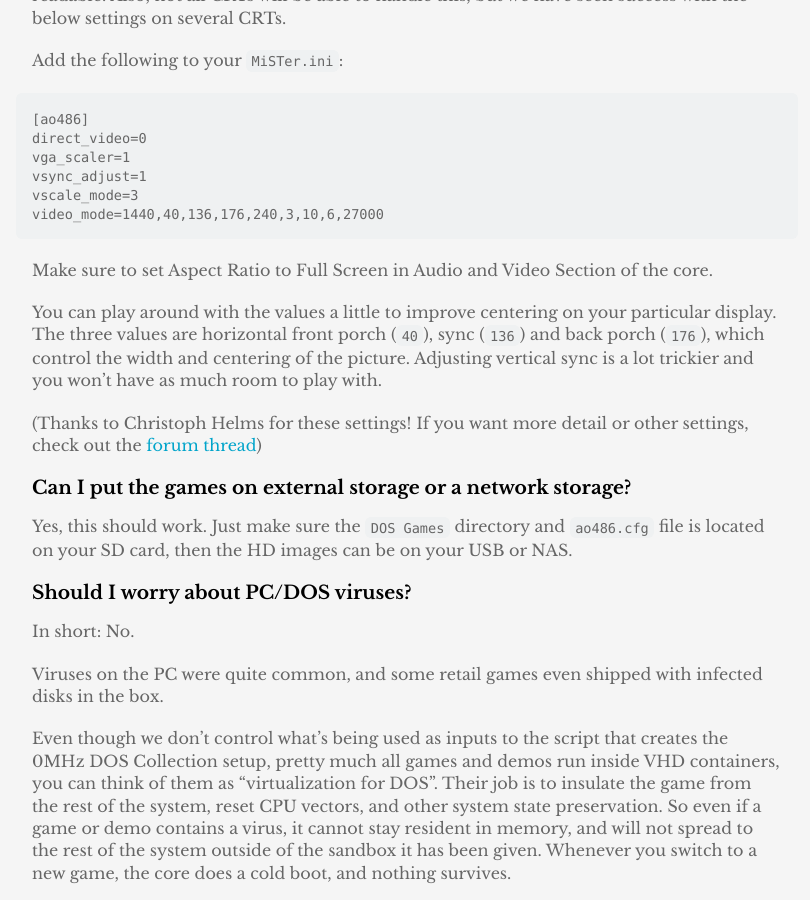
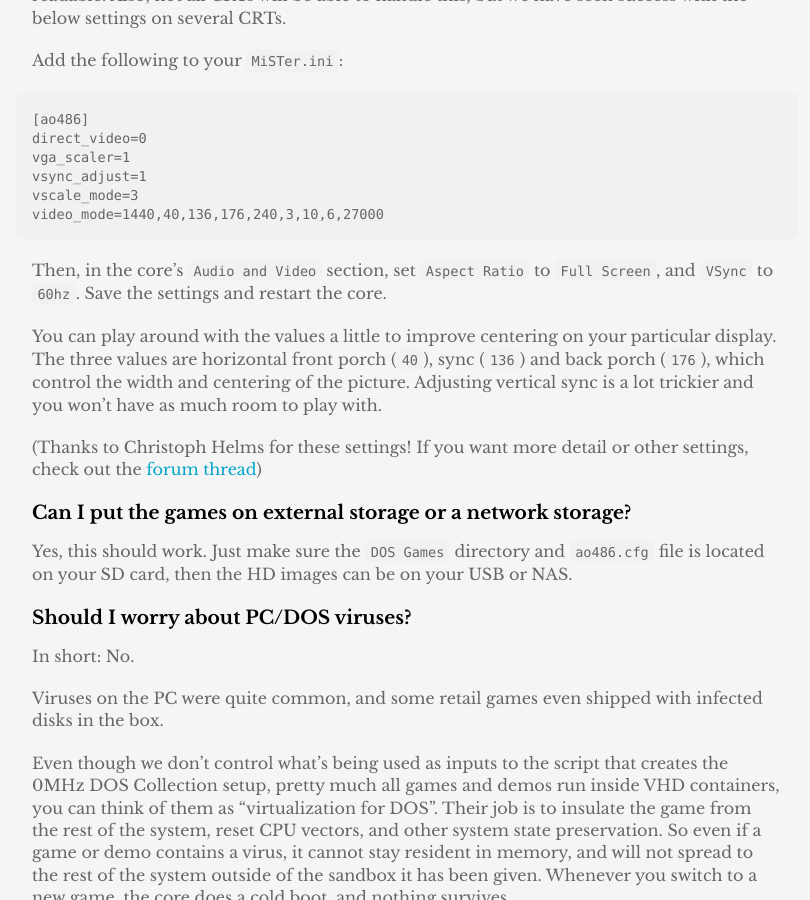
Before and after one commit to 0mhz-net/0mhz-net.github.io, a Jekyll site: the page built from docs.md, in a window 1280 px wide and 900 px high, scrolled down 1966 px. Shown: the whole window, without its empty margins (233-1043 px from the left). Built offline with Jekyll 4.4.1, drawn with Linux system fonts in a browser that asks for light colours.

Commit message:
Reminder to also set VSync to 60hz

````diff
--- a/docs.md
+++ b/docs.md
@@ -81,7 +81,7 @@ vscale_mode=3
 video_mode=1440,40,136,176,240,3,10,6,27000
 ```
 
-Make sure to set Aspect Ratio to Full Screen in Audio and Video Section of the core.
+Then, in the core's `Audio and Video` section, set `Aspect Ratio` to `Full Screen`, and `VSync` to `60hz`. Save the settings and restart the core.
 
 You can play around with the values a little to improve centering on your particular display. The three values are horizontal front porch (`40`), sync (`136`) and back porch (`176`), which control the width and centering of the picture. Adjusting vertical sync is a lot trickier and you won't have as much room to play with.
 
````
